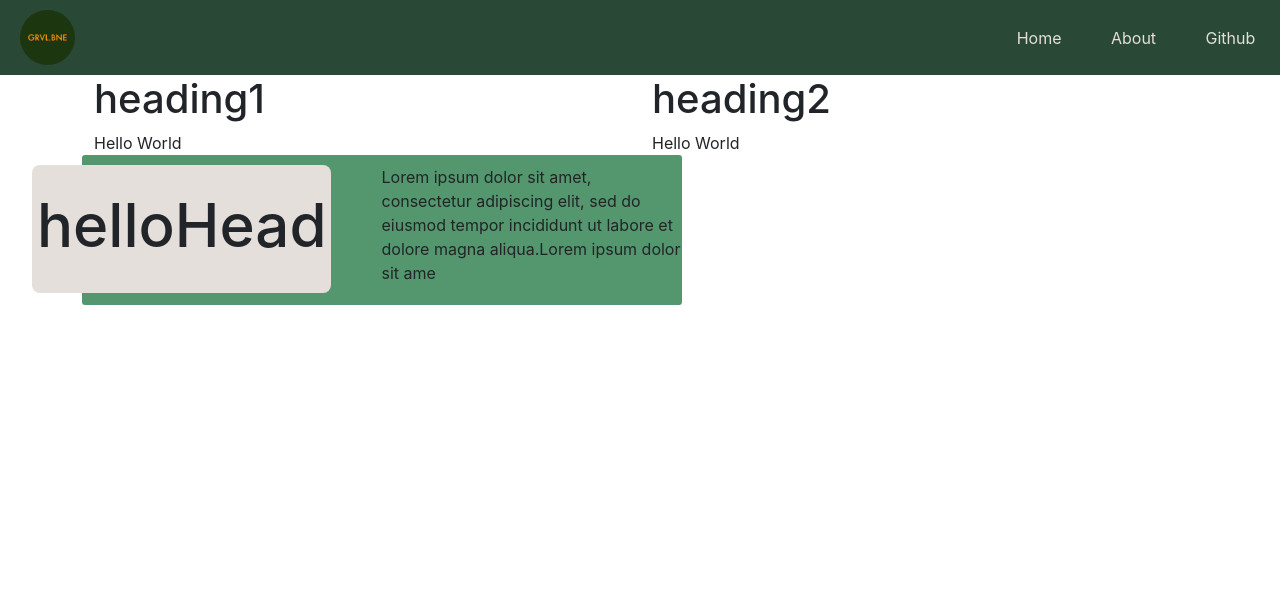
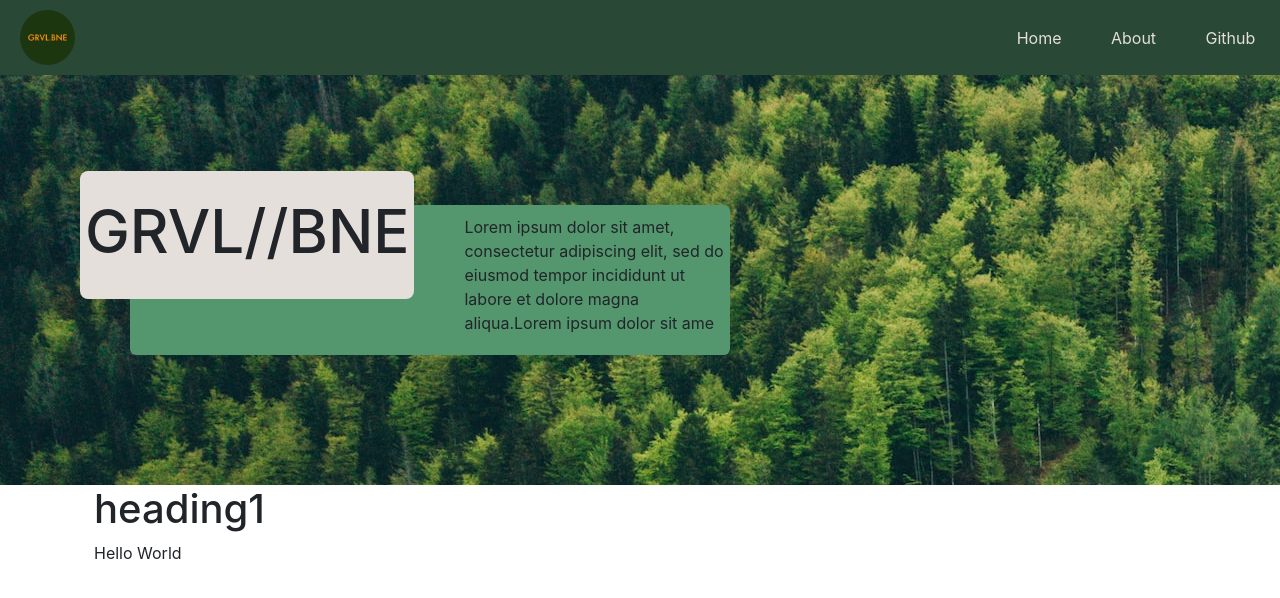
Before and after one commit to sslukess/newapp, a React (Create React App) app: page / in a window 1280 px wide. Shown: the top 598 px of the page. Built offline with nearby package versions, Linux system fonts and the light colour scheme.

Commit message:
move all components into Molecule/Organism groupings

```diff
--- a/src/App/App.css
+++ b/src/App/App.css
@@ -0,0 +1,3 @@
+Main {
+    padding: 0px;
+}
--- a/src/App/App.js
+++ b/src/App/App.js
@@ -1,36 +1,29 @@
 import './App.css';
-import '../Utils/Color Pallet/ColorPallet.css'
-import Header from '../Components/Header/header';
+import '../Utils/Color Pallet/ColorPallet.css';
+import Header from '../Components/Organisms/Header/header';
 import ScreenSizeProvider from '../Utils/Screen Size Media Queries/ScreenSize';
-import Main from '../Containers/Main/Main'
-import ContentBox from '../Components/Content Box/ContentBox';
-import LeftHeadingText from '../Components/LeftHeadingText/LeftHeadingText'
+import ContentBox from '../Components/Molecules/Content Box/ContentBox';
 import { Container } from 'react-bootstrap';
+import Hero from '../Components/Organisms/Hero/Hero'
 
 
 let pText = "Lorem ipsum dolor sit amet, consectetur adipiscing elit, sed do eiusmod tempor incididunt ut labore et dolore magna aliqua.Lorem ipsum dolor sit ame";
 
 function App() {
 
-
-
   return (
     <>
       <ScreenSizeProvider>
         <Header />
-        <Main>
-          <ContentBox innerDivClass='d-flex justify-content-center'>
+        <main id='main'>
+          <Hero id='hero' text={pText} heading='GRVL//BNE' />
+          <Container>
             <ContentBox content='Hello World' heading='heading1' />
-            <ContentBox content='Hello World' heading='heading2' />
-          </ContentBox>
-          <Container>
-            <LeftHeadingText text={pText} heading='helloHead'></LeftHeadingText>
           </Container>
-        </Main>
+        </main>
       </ScreenSizeProvider>
     </>
   );
-
 };
 
 
--- a/src/Components/LeftHeadingText/LeftHeadingText.js
+++ b/src/Components/Molecules/LeftHeadingText/LeftHeadingText.js
@@ -1,6 +1,5 @@
 import React, { useContext } from "react";
-import { ScreenSize } from '../../Utils/Screen Size Media Queries/ScreenSize';
-import Container from "react-bootstrap/Container";
+import { ScreenSize } from '../../../Utils/Screen Size Media Queries/ScreenSize';
 import './LeftHeadingText.scss';
 
 export default function LeftHeadingText(props) {
--- a/src/Components/LeftHeadingText/LeftHeadingText.scss
+++ b/src/Components/Molecules/LeftHeadingText/LeftHeadingText.scss
@@ -13,8 +13,9 @@
         height: 480px;
         padding: 20px;
     }
+
     background-color: var( --background-light);
-    border-radius: 3px;
+    border-radius: 6px;
 }
 
 #heading-box {
@@ -22,7 +23,7 @@
     &.desktop{
         position: relative;
         left: -50px;
-        bottom: -10px;
+        bottom: 34px;
     }
 
     height: 8em;
@@ -43,6 +44,7 @@
 
     overflow: hidden;
     margin-top: 10px;
+    width: 60%;
 
     &.desktop{
         height: 90%;
@@ -50,5 +52,6 @@
 
     &.mobile {
         height: 70%;
+        width: 100%;
     }
 }
--- a/src/Components/Header/header.js
+++ b/src/Components/Organisms/Header/header.js
@@ -1,6 +1,6 @@
 import React, { useContext } from 'react';
 import linkArray from './headerLinks';
-import { ScreenSize } from '../../Utils/Screen Size Media Queries/ScreenSize';
+import { ScreenSize } from '../../../Utils/Screen Size Media Queries/ScreenSize';
 
 import './header.css'
 
--- /dev/null
+++ b/src/Components/Organisms/Hero/Hero.js
@@ -0,0 +1,22 @@
+import React, { useContext } from "react";
+import Container from 'react-bootstrap/Container';
+import backgroundHeroImage from '../../../Images/hero-banner.jpg'
+import LeftHeadingText from "../../Molecules/LeftHeadingText/LeftHeadingText";
+import { ScreenSize } from '../../../Utils/Screen Size Media Queries/ScreenSize';
+import './Hero.scss';
+
+export default function Hero(props) {
+
+
+    let localScreenSize = useContext(ScreenSize);
+    console.log(localScreenSize);
+    let localScreenSizeClass = localScreenSize.isTabletOrMobile ? 'mobile' : 'desktop';
+
+    return (
+
+        <Container fluid id='hero-container' className={localScreenSizeClass} style={{ backgroundImage: `url(${backgroundHeroImage})` }} >
+                <LeftHeadingText text={props.text} heading={props.heading}></LeftHeadingText>
+        </Container>
+
+    )
+};
--- /dev/null
+++ b/src/Components/Organisms/Hero/Hero.scss
@@ -0,0 +1,12 @@
+
+#hero-container {
+    padding: 0;
+    display: flex;
+    padding: 130px;
+
+    &.mobile {
+        justify-content: center;
+        padding: 60px;
+    }
+
+}
--- a/src/index.css
+++ b/src/index.css
@@ -16,4 +16,9 @@ code {
 /* UNIVERSAL STYLES */
 html, body, #root, main {
   height: 100%;
+  width: 100%;
 };
+
+#main {
+  padding: 0;
+}
```
Also changed, not shown: src/Components/Hero/Hero.js (deleted, +0 -8 lines), src/Components/Molecules/Content Box/ContentBox.js (renamed from src/Components/Content Box/ContentBox.js), src/Components/Organisms/Header/header.css (renamed from src/Components/Header/header.css), src/Components/Organisms/Header/headerLinks.js (renamed from src/Components/Header/headerLinks.js), src/Images/hero-banner.jpg (added).
